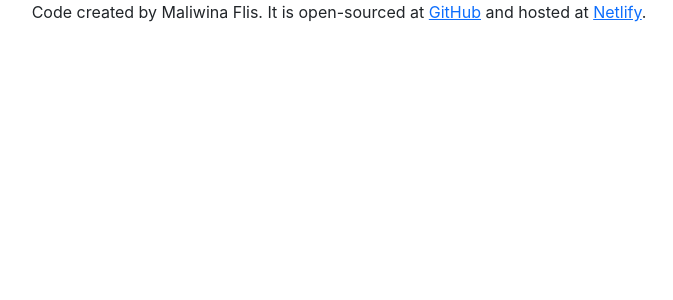
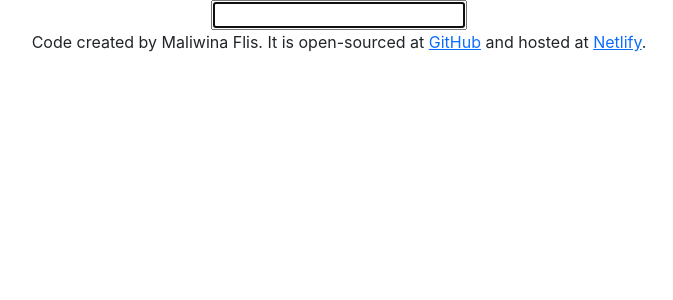
Before and after one commit to Malva86/dictionary-project, a React (Create React App) app: page / in a window 1280 px wide. Shown: the top 300 px of the page, without its empty margins (301-974 px from the left). Built offline with nearby package versions, Linux system fonts and the light colour scheme.

Commit message:
search engine

```diff
--- a/src/App.js
+++ b/src/App.js
@@ -1,14 +1,20 @@
 import "./App.css";
+import Dictionary from "./Dictionary";
 
 function App() {
   return (
     <div className="App">
-      <p>
-        Code created by Maliwina Flis. It is open-sourced at{" "}
-        <a href="https://github.com/Malva86/dictionary-project">GitHub</a> and
-        hosted at{" "}
-        <a href="https://fluffy-parfait-f22f58.netlify.app/">Netlify</a>.
-      </p>
+      <div className="container">
+        <Dictionary />
+        <footer>
+          <p>
+            Code created by Maliwina Flis. It is open-sourced at{" "}
+            <a href="https://github.com/Malva86/dictionary-project">GitHub</a>{" "}
+            and hosted at{" "}
+            <a href="https://fluffy-parfait-f22f58.netlify.app/">Netlify</a>.
+          </p>
+        </footer>
+      </div>
     </div>
   );
 }
--- /dev/null
+++ b/src/Dictionary.css
@@ -0,0 +1,3 @@
+.Dictionary {
+  text-align: center;
+}
--- /dev/null
+++ b/src/Dictionary.js
@@ -0,0 +1,26 @@
+import React, { useState } from "react";
+import "./Dictionary";
+
+export default function Dictionary() {
+  let [searching, setSearching] = useState(null);
+  function search(event) {
+    event.preventDefault();
+    alert(`Searching for ${searching}`);
+  }
+
+  function handleSearchingChange(event) {
+    setSearching(event.target.value);
+  }
+
+  return (
+    <div className="Dictionary">
+      <form onSubmit={search}>
+        <input
+          type="search"
+          autoFocus={true}
+          onChange={handleSearchingChange}
+        />
+      </form>
+    </div>
+  );
+}
```
